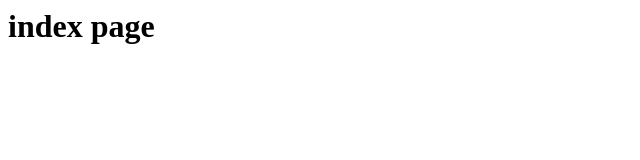
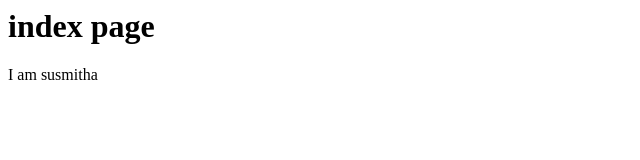
Before and after one commit to grekha10163/project1, a plain HTML site: page index.html in a window 1280 px wide. Shown: the full height of the page, 0-640 px from the left. Drawn offline with Linux system fonts and the light colour scheme.

```diff
--- a/index.html
+++ b/index.html
@@ -1 +1,2 @@
 <h1>index page</h1>
+<p>I am susmitha</p>
```
